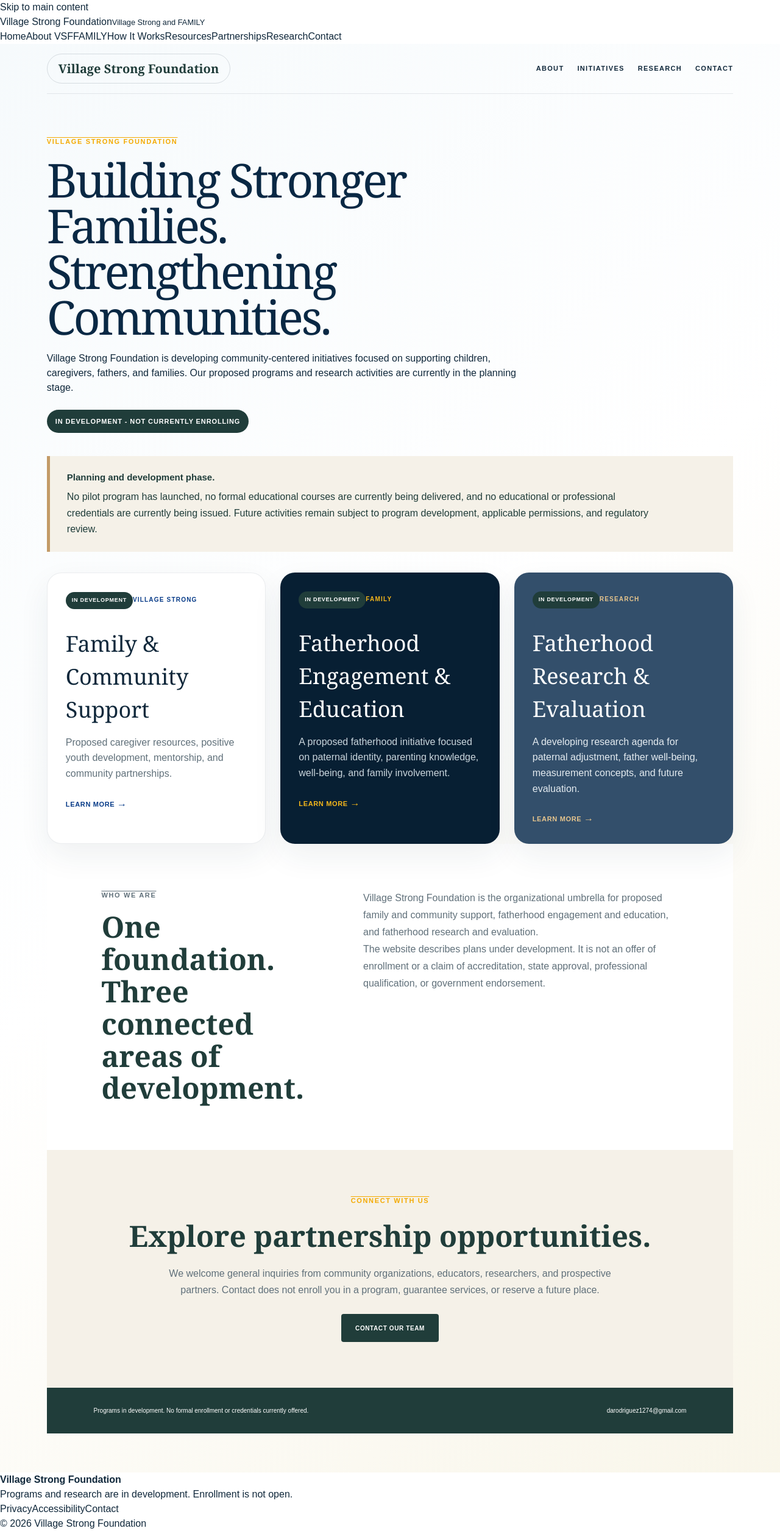
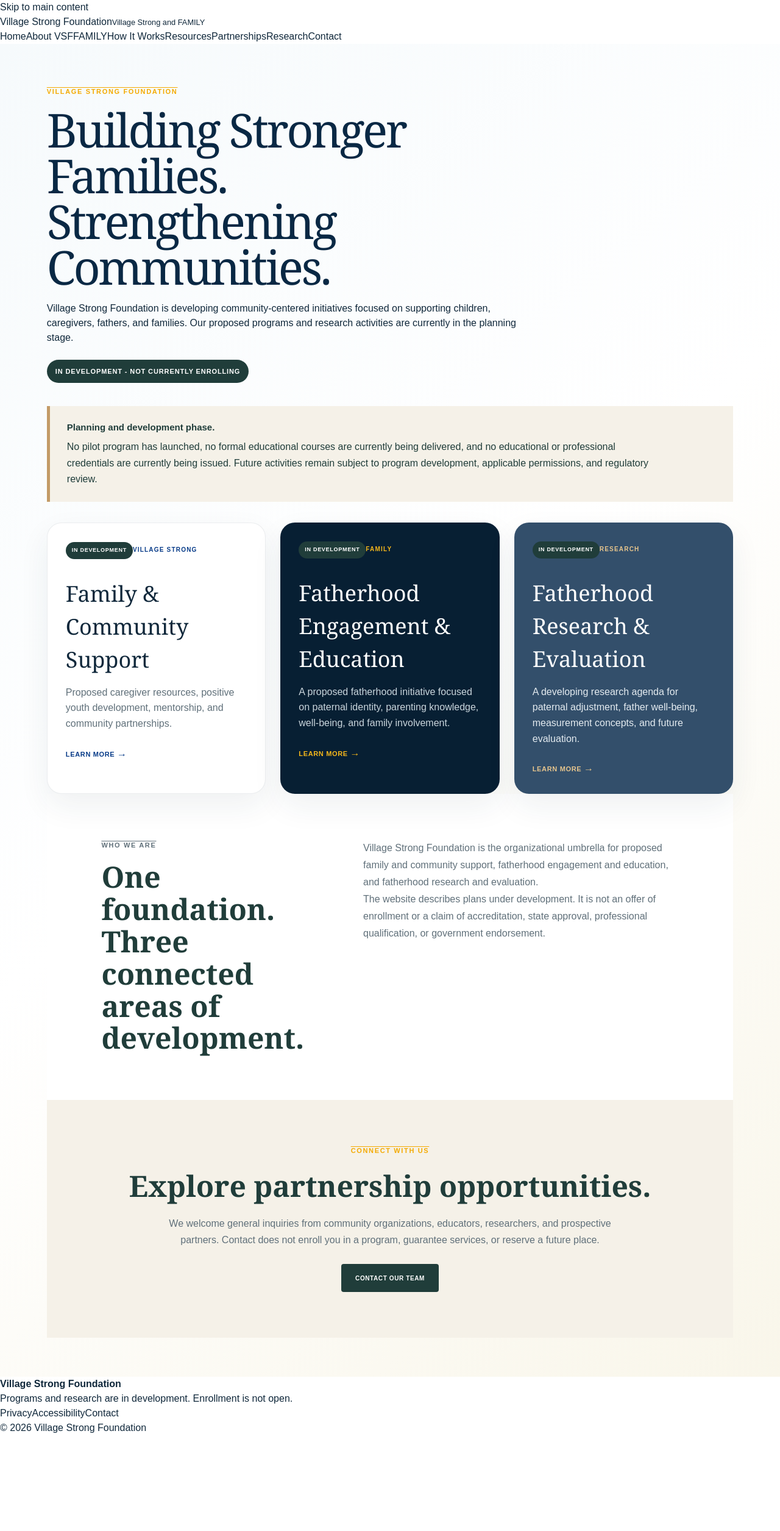
Before and after one commit to 73junito/village_strong, a Next.js app in the folder apps/web/: page / in a window 1280 px wide. Shown: the whole page at 61% size. After the commit the page ends 2354 px from the top, so only its background shows below. Built offline with nearby package versions, Linux system fonts and the light colour scheme.

Commit message:
refactor(web): use shared navigation and footer

```diff
--- a/apps/web/app/page.tsx
+++ b/apps/web/app/page.tsx
@@ -29,17 +29,7 @@ const initiatives = [
 
 export default function GatewayPage() {
   return (
-    <main className="gateway">
-      <header className="gateway-header">
-        <Link className="gateway-wordmark" href="/">Village Strong Foundation</Link>
-        <nav aria-label="Primary navigation">
-          <a href="#about">About</a>
-          <a href="#initiatives">Initiatives</a>
-          <Link href="/research">Research</Link>
-          <a href="#connect">Contact</a>
-        </nav>
-      </header>
-
+    <main id="main-content" className="gateway">
       <section className="gateway-intro">
         <p className="overline">Village Strong Foundation</p>
         <h1>Building Stronger Families. Strengthening Communities.</h1>
@@ -105,10 +95,6 @@ export default function GatewayPage() {
         <a className="foundation-button" href="mailto:darodriguez1274@gmail.com">Contact our team</a>
       </section>
 
-      <footer className="foundation-footer">
-        <p>Programs in development. No formal enrollment or credentials currently offered.</p>
-        <a href="mailto:darodriguez1274@gmail.com">darodriguez1274@gmail.com</a>
-      </footer>
     </main>
   );
 }
```
